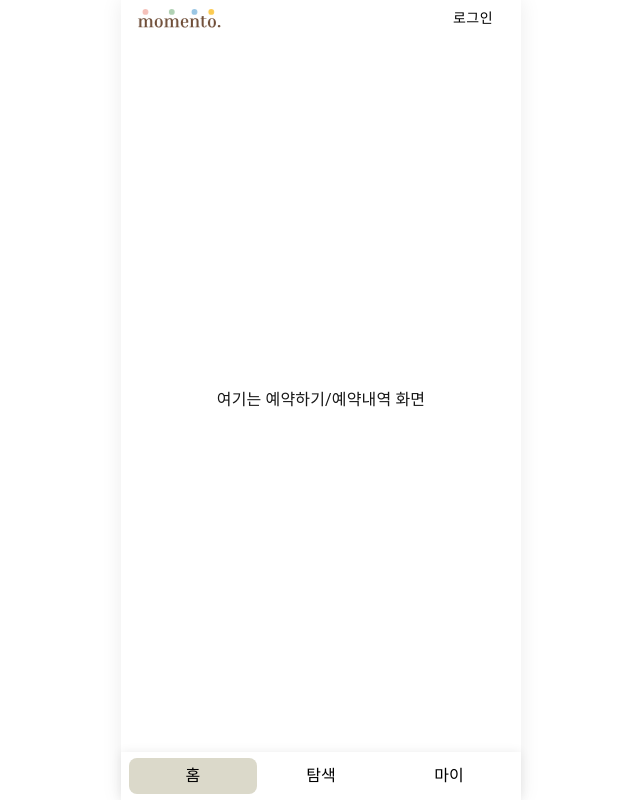
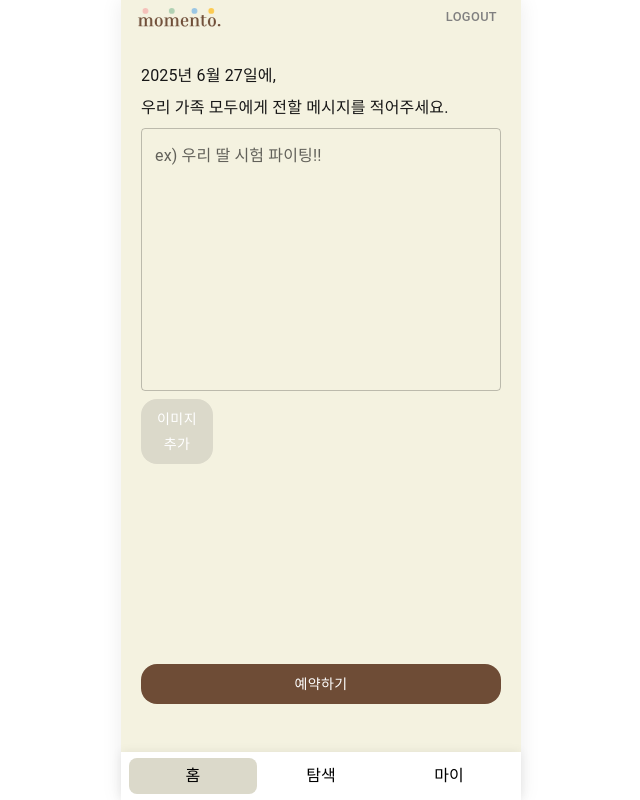
Before and after one commit to CHALLKATHON-Official/2025_CHALLKATHON_CAFFEINE-ADDICT_FE, a Next.js app: page /futureevent in a window 1280 px wide. Shown: the whole page, without its empty margins (319-959 px from the left). Built offline with nearby package versions, Linux system fonts and the light colour scheme.

Commit message:
feat: 로그아웃 구현 완료, 예약메시지 UI 제작 완료

```diff
--- a/app/components/Header.tsx
+++ b/app/components/Header.tsx
@@ -1,10 +1,15 @@
 'use client';
 
-import { Box, Button, Typography } from '@mui/material';
+import { Box, Button } from '@mui/material';
 import { useRouter } from 'next/navigation';
 
 export default function Header() {
 	const router = useRouter();
+
+	const handleLogout = () => {
+		localStorage.removeItem('accessToken');
+		router.replace('/hellosplash');
+	};
 
 	return (
 		<Box sx={{
@@ -29,7 +34,9 @@ export default function Header() {
 					padding: '0.5rem',
 				}}
 			/>
-			<Button onClick={() => { router.push('/login') }} sx={{ color: 'black' }}>로그인</Button>
+			<Button sx={{ color: 'grey', fontSize: '0.8rem' }} onClick={handleLogout}>
+				LOGOUT
+			</Button>
 		</Box>
 	);
 }
--- /dev/null
+++ b/app/futureevent/FutureModal.tsx
@@ -0,0 +1,26 @@
+'use client';
+
+import { Box, Button, Typography } from '@mui/material';
+import CustomModal from '@/app/components/CustomModal';
+import { Dispatch, SetStateAction } from 'react';
+
+interface ExploreModalProps {
+	open: boolean;
+	setOpen: Dispatch<SetStateAction<boolean>>;
+}
+
+export default function FutureModal({ open, setOpen }: ExploreModalProps) {
+
+	const closeModal = () => {
+		setOpen(false);
+	};
+
+	return (
+		<CustomModal onClose={closeModal} backgroundImage='/img/modal_future_after_img.svg'
+			width='70%' height='30rem'>
+			<Box sx={{ display: 'flex', alignItems: 'center', justifyContent: 'center', height: '25rem' }}>
+				<Typography sx={{ color: 'white' }}>미래로 편지를 보내는 중...</Typography>
+			</Box>
+		</CustomModal>
+	);
+}
--- a/app/futureevent/page.tsx
+++ b/app/futureevent/page.tsx
@@ -1,17 +1,51 @@
 'use client';
-import { Box, Typography } from '@mui/material';
+import { useState } from 'react';
+import { Box, Button, TextField, Typography } from '@mui/material';
+import FutureModal from './FutureModal';
 
 export default function FutureEvent() {
+	const [open, setOpen] = useState(false);
 
 	return (
 		<Box sx={{
-			width: '90%',
+			width: '100%',
+			minHeight: '100vh',
 			display: 'flex',
 			flexDirection: 'column',
 			alignItems: 'center',
-			justifyContent: 'center',
+			justifyContent: 'space-between',
+			backgroundColor: '#F4F2E0',
+			padding: '4rem 0 6rem 0'
 		}}>
-			<Typography>여기는 예약하기/예약내역 화면</Typography>
+			<Box sx={{ width: '90%', display: 'flex', alignItems: 'flex-start', justifyContent: 'center', gap: '0.5rem', flexDirection: 'column' }}>
+				<Box sx={{ width: '100%', display: 'flex', alignItems: 'flex-start', justifyContent: 'center', gap: '0.5rem', flexDirection: 'column' }}>
+					<Typography>2025년 6월 27일에,</Typography>
+					<Typography>우리 가족 모두에게 전할 메시지를 적어주세요.</Typography>
+				</Box>
+
+				<TextField
+					variant="outlined"
+					multiline
+					minRows={10}
+					sx={{ width: '100%' }}
+					label='ex) 우리 딸 시험 파이팅!!'
+				/>
+				<Button sx={{
+					width: '20%', backgroundColor: '#DBD9CA', display: 'flex', alignItems: 'center', justifyContent: 'center',
+					color: 'white', padding: '0.5rem', borderRadius: '1rem'
+				}}>이미지 추가</Button>
+			</Box>
+
+			<Button sx={{
+				width: '90%', backgroundColor: '#6E4C36', display: 'flex', alignItems: 'center', justifyContent: 'center',
+				color: 'white', padding: '0.5rem', borderRadius: '1rem'
+			}}
+				onClick={() => { setOpen(true) }}
+			>
+				예약하기
+			</Button>
+
+			{open && <FutureModal open={open} setOpen={setOpen} />}
 		</Box>
 	);
 }
--- a/app/home_components/PetalField.tsx
+++ b/app/home_components/PetalField.tsx
@@ -6,7 +6,7 @@ export default function PetalField() {
 	const petals = Array.from({ length: 15 }, (_, i) => ({
 		id: i,
 		top: Math.random() * 100,
-		left: Math.random() * 100,
+		left: Math.random() * 90,
 		delay: Math.random() * 3,
 	}));
 
@@ -14,11 +14,11 @@ export default function PetalField() {
 		<Box
 			sx={{
 				position: 'fixed',
-				top: '70%',
+				top: '60%',
 				left: '50%',
 				transform: 'translate(-50%, -50%)',
 				width: '400px',
-				height: '200px',
+				height: '150px',
 				pointerEvents: 'none', // 클릭 방해 방지
 				zIndex: 10,
 			}}
--- a/app/home_components/TodoList.tsx
+++ b/app/home_components/TodoList.tsx
@@ -1,6 +1,8 @@
 'use client';
 import { Box, Typography, Button, Checkbox } from '@mui/material';
 import { useRouter } from 'next/navigation';
+import Splash_after_makeTodo from './Splash_after_makeTodo';
+import Splash_before_makeTodo from './Splash_before_makeTodo';
 
 // 홈화면 상단 TODO list 컴포넌트
 export default function TodoList() {
--- a/app/home_components/moving_fetal.tsx
+++ b/app/home_components/moving_fetal.tsx
@@ -14,15 +14,15 @@ export default function MovingPetal({
 		<Box
 			sx={{
 				position: 'absolute',
-				width: '15px',
-				height: '15px',
+				width: '12px',
+				height: '12px',
 				top: `${top}%`,
 				left: `${left}%`,
 				backgroundImage: `url(/img/petal_img.svg)`,
 				backgroundSize: 'cover',
 				backgroundRepeat: 'no-repeat',
 				backgroundPosition: 'center',
-				animation: `sway 3s ease-in-out infinite`,
+				animation: `sway 6s ease-in-out infinite`,
 				animationDelay: `${delay}s`,
 				'@keyframes sway': {
 					'0%': { transform: 'translateY(0px) rotate(0deg)' },
```
Also changed, not shown: app/explore/components/ExploreModal.tsx (added, +82 -0 lines), app/explore/page.tsx (+24 -9 lines), app/futuremessage/page.tsx (added, +20 -0 lines), public/img/modal_future_after_img.svg (added).
